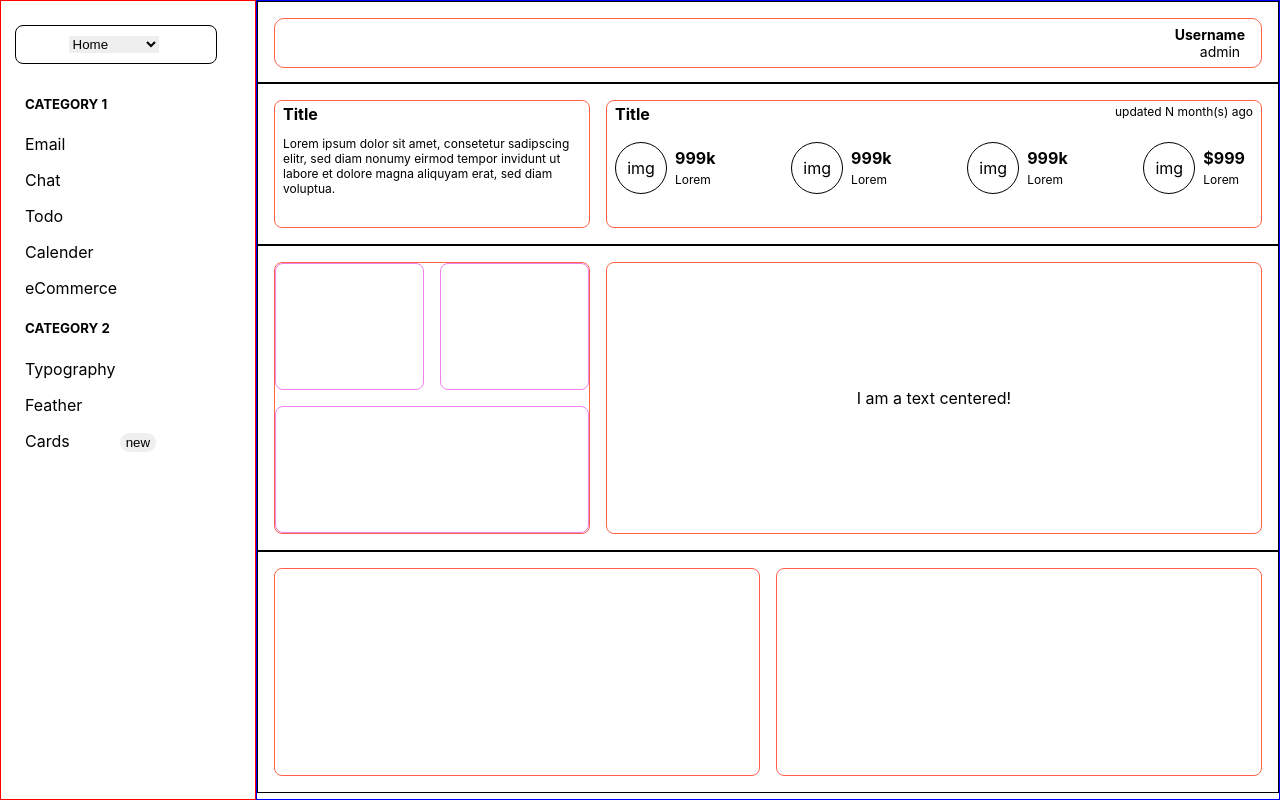
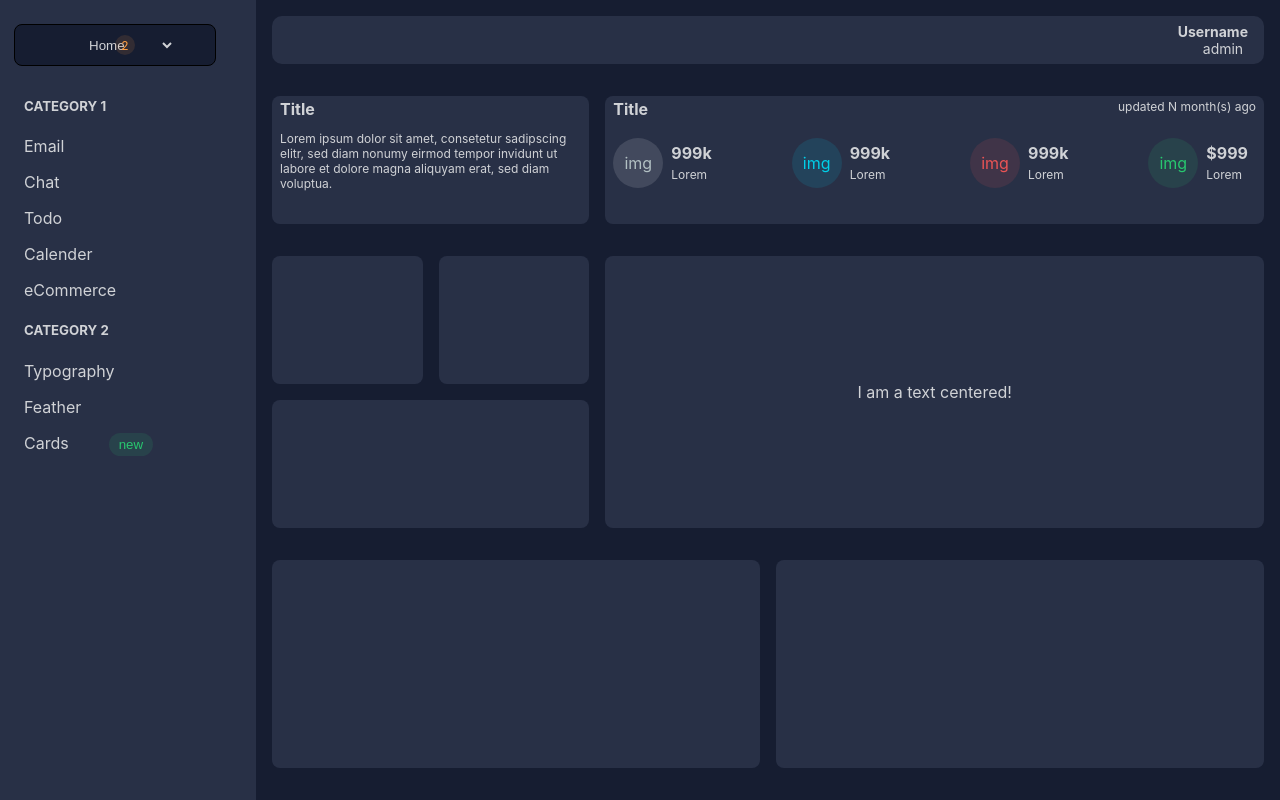
Before and after one commit to aripan/responsive-dashboard, a React (Create React App) app: page / in a window 1280 px wide. Built offline with nearby package versions, Linux system fonts and the light colour scheme.

Commit message:
Color combination

```diff
--- a/src/App.css
+++ b/src/App.css
@@ -1,11 +1,11 @@
 .side-bar {
   grid-area: side;
-  border: 1px solid red;
+
+  background-color: #283046;
 }
 
 .main-area {
   grid-area: main;
-  border: 1px solid blue;
 }
 
 .App {
--- a/src/components/MainArea/BottomSection/BottomSection.css
+++ b/src/components/MainArea/BottomSection/BottomSection.css
@@ -1,13 +1,13 @@
 .bottom-left {
   grid-area: bottom-left;
-  border: 1px solid tomato;
+  background-color: #283046;
   border-radius: 0.5em;
   margin: 1em 0.5em 1em 1em;
 }
 
 .bottom-right {
   grid-area: bottom-right;
-  border: 1px solid tomato;
+  background-color: #283046;
   border-radius: 0.5em;
   margin: 1em 1em 1em 0.5em;
 }
--- a/src/components/MainArea/CartItems/CartItems.css
+++ b/src/components/MainArea/CartItems/CartItems.css
@@ -1,11 +1,11 @@
 .checkout-confirmation {
-  background-color: rgb(85, 134, 136);
+  background-color: #283046;
   box-shadow: 0 4px 8px 0 rgba(0, 0, 0, 0.6);
   max-width: 300px;
   max-height: 200px;
   margin: auto;
   text-align: center;
-  font-family: arial;
+  /* font-family: arial; */
   position: fixed;
   top: 30%;
   left: 30%;
@@ -15,8 +15,9 @@
   border-radius: 0.5em;
 }
 .cart {
-  background-color: cadetblue;
+  background-color: #283046;
   box-shadow: 0 4px 8px 0 rgba(0, 0, 0, 0.2);
+  color: #d0d2d6;
   max-width: 500px;
   max-height: 500px;
   margin: auto;
@@ -37,36 +38,38 @@
   display: flex;
   justify-content: space-between;
   align-items: center;
-  margin: 0.5rem;
+  margin: 1rem;
 }
 
 .cart-items-container:hover {
-  background: red;
+  background: #161d31;
 }
 .cart-items-count {
   display: flex;
   justify-content: space-evenly;
   align-items: center;
-  border: 1px solid black;
+  border: 1px solid #d0d2d63a;
   border-radius: 0.5em;
   width: 30%;
   height: 1.5em;
 }
 
 .cart-title-pill {
-  border: 1px solid black;
   color: black;
   padding: 4px 10px;
   text-align: center;
   border-radius: 1rem;
+  background-color: #7367f0;
 }
 
 .cart-checkout-btn button {
+  border: none;
   width: 100%;
   height: 3em;
   border-radius: 0.5em;
   font-size: 16px;
   cursor: pointer;
+  background-color: #7367f0;
 }
 
 .cart-items-count-increment,
--- a/src/components/MainArea/CartItems/CartItems.js
+++ b/src/components/MainArea/CartItems/CartItems.js
@@ -93,9 +93,12 @@ const CartItems = ({
             style={{
               fontSize: "20px",
               marginLeft: "250px",
-              border: "1px solid black",
+              width: "25px",
+              height: "25px",
+              backgroundColor: "#161d31",
               borderRadius: "50%",
               cursor: "pointer",
+              padding: "5px",
             }}
             onClick={handleConfirmationMessage}
           />
@@ -159,7 +162,7 @@ const CartItems = ({
         <div className="cart-checkout">
           <div className="cart-checkout-total">
             <span>Total</span>
-            <span>${itemTotalPrice}</span>
+            <span style={{ color: "#7367f0" }}>${itemTotalPrice}</span>
           </div>
           <div className="cart-checkout-btn">
             <button onClick={handleCheckout}>Checkout</button>
--- a/src/components/MainArea/MainAreaScreen/MainAreaScreen.css
+++ b/src/components/MainArea/MainAreaScreen/MainAreaScreen.css
@@ -1,21 +1,21 @@
 .top-bar-section {
   grid-area: top-bar;
-  border: 1px solid black;
+
   height: 10vh;
 }
 .title-section {
   grid-area: title-section;
-  border: 1px solid black;
+
   height: 20vh;
 }
 .middle-section {
   grid-area: middle-section;
-  border: 1px solid black;
+
   height: 38vh;
 }
 .bottom-section {
   grid-area: bottom-section;
-  border: 1px solid black;
+
   height: 30vh;
 }
 
--- a/src/components/MainArea/MiddleSection/MiddleSection.css
+++ b/src/components/MainArea/MiddleSection/MiddleSection.css
@@ -1,6 +1,5 @@
 .middle-left {
   grid-area: middle-left;
-  border: 1px solid tomato;
   border-radius: 0.5em;
   margin: 1em 0.5em 1em 1em;
   display: grid;
@@ -13,26 +12,26 @@
 
 .middle-left-one {
   grid-area: one;
-  border: 1px solid violet;
+  background-color: #283046;
   border-radius: 0.5em;
   margin: 0 0.5em 0.5em 0;
 }
 .middle-left-two {
   grid-area: two;
-  border: 1px solid violet;
+  background-color: #283046;
   border-radius: 0.5em;
   margin: 0 0 0.5em 0.5em;
 }
 .middle-left-three {
   grid-area: three;
-  border: 1px solid violet;
+  background-color: #283046;
   border-radius: 0.5em;
   margin: 0.5em 0 0 0;
 }
 
 .middle-right {
   grid-area: middle-right;
-  border: 1px solid tomato;
+  background-color: #283046;
   border-radius: 0.5em;
   margin: 1em 1em 1em 0.5em;
   display: flex;
--- a/src/components/MainArea/TitleSection/TitleSection.css
+++ b/src/components/MainArea/TitleSection/TitleSection.css
@@ -1,6 +1,6 @@
 .title-heading {
   grid-area: title-heading;
-  border: 1px solid tomato;
+  background-color: #283046;
   margin: 1em 0.5em 1em 1em;
   padding: 0.2em 0.5em;
   border-radius: 0.5em;
@@ -15,7 +15,7 @@
 
 .title-items {
   grid-area: title-items;
-  border: 1px solid tomato;
+  background-color: #283046;
   margin: 1em 1em 1em 0.5em;
   border-radius: 0.5em;
   padding: 0.2em 0.5em;
@@ -47,11 +47,28 @@
 .circle-four {
   width: 50px;
   height: 50px;
-  border: 1px solid black;
+
   border-radius: 50%;
   display: flex;
   justify-content: center;
   align-items: center;
+}
+
+.circle-one {
+  color: #b2c0c3;
+  background-color: rgb(255, 255, 255, 0.12);
+}
+.circle-two {
+  color: #00cfe8;
+  background-color: rgba(0, 207, 232, 0.12);
+}
+.circle-three {
+  color: #ea5455;
+  background-color: rgba(234, 84, 85, 0.12);
+}
+.circle-four {
+  color: #28c76f;
+  background-color: rgba(40, 199, 111, 0.12);
 }
 
 .title-items-bottom-one,
--- a/src/components/MainArea/TopBarSection/TopBarSection.css
+++ b/src/components/MainArea/TopBarSection/TopBarSection.css
@@ -3,7 +3,6 @@
 }
 
 .top-bar-content {
-  border: 1px solid tomato;
   border-radius: 0.5em;
   height: 3rem;
   padding: 0 1rem;
@@ -11,6 +10,7 @@
   display: flex;
   justify-content: space-between;
   align-items: center;
+  background-color: #283046;
 }
 
 .menu-btn {
@@ -19,6 +19,7 @@
 .top-bar-icon {
   padding: 0.3rem;
   cursor: pointer;
+  color: #b4b7bd;
 }
 
 .top-bar-content-right {
@@ -44,11 +45,11 @@
   color: #000;
   width: 20px;
   height: 20px;
-  border: 1px solid black;
   border-radius: 50%;
   display: flex;
   justify-content: center;
   align-items: center;
+  background-color: #7367f0;
 }
 
 /* Media Queries */
--- a/src/components/MainArea/TopBarSection/TopBarSection.js
+++ b/src/components/MainArea/TopBarSection/TopBarSection.js
@@ -35,7 +35,11 @@ const TopBarSection = () => {
           <InlineIcon icon={messageSquare} className="top-bar-icon" />
           <InlineIcon icon={mailIcon} className="top-bar-icon" />
           <InlineIcon icon={checkSquare} className="top-bar-icon" />
-          <InlineIcon icon={starIcon} className="top-bar-icon" />
+          <InlineIcon
+            icon={starIcon}
+            className="top-bar-icon"
+            style={{ color: "#ff9f43" }}
+          />
         </div>
         <span className="menu-btn">
           <InlineIcon icon={menuOutlined} className="top-bar-icon" />
--- a/src/components/SideBar/SideBar.css
+++ b/src/components/SideBar/SideBar.css
@@ -8,16 +8,32 @@
 
 .side-bar-icon {
   margin-right: 0.8rem;
+  color: #b4b7bd;
 }
 
 .side-bar-new-button {
   /* background-color: #ddd; */
   border: none;
-  color: black;
-  padding: 2px 6px;
+  color: #28c76f;
+  background-color: rgba(40, 199, 111, 0.12);
+  padding: 4px 10px;
   text-align: center;
-  margin: 0 0 0 50px;
+  margin: 0 0 0 40px;
   border-radius: 1rem;
+}
+
+.dropdown-notification {
+  width: 20px;
+  height: 20px;
+  color: #ff9f43;
+  background-color: rgba(255, 159, 67, 0.12);
+  border-radius: 50%;
+  display: flex;
+  justify-content: center;
+  align-items: center;
+  font-size: 12px;
+  margin-left: -220px;
+  z-index: 2;
 }
 /* .dropdown-icon {
   color: red;
--- a/src/components/SideBar/SideBar.js
+++ b/src/components/SideBar/SideBar.js
@@ -39,12 +39,13 @@ const SideBar = () => {
           borderRadius: "0.5em",
           fontSize: "16px",
           marginLeft: "-10px",
+          backgroundColor: "#161d31",
         }}
       >
         <InlineIcon
           icon={homeIcon}
           className="dropdown-icon"
-          style={{ marginLeft: "-60px" }}
+          style={{ marginLeft: "-80px", color: "#b4b7bd" }}
         />
         {/* <Select defaultValue={dropdownOptions[0]} options={dropdownOptions} />{" "} */}
         <select
@@ -53,7 +54,9 @@ const SideBar = () => {
             display: "flex",
             justifyContent: "space-around",
             border: "none",
-            marginLeft: "-120px",
+            marginLeft: "-170px",
+            backgroundColor: "#161d31",
+            color: "#d0d2d6",
           }}
         >
           <option value="Home">Home</option>
@@ -65,6 +68,7 @@ const SideBar = () => {
           <option>Feather</option>
           <option>Cards</option>
         </select>
+        <span className="dropdown-notification">2</span>
       </div>
 
       <h5>CATEGORY 1</h5>
--- a/src/index.css
+++ b/src/index.css
@@ -1,6 +1,8 @@
 body {
   margin: 0;
   box-sizing: border-box;
+  background-color: #161d31;
+  color: #d0d2d6;
   font-family: -apple-system, BlinkMacSystemFont, "Segoe UI", "Roboto", "Oxygen",
     "Ubuntu", "Cantarell", "Fira Sans", "Droid Sans", "Helvetica Neue",
     sans-serif;
```
